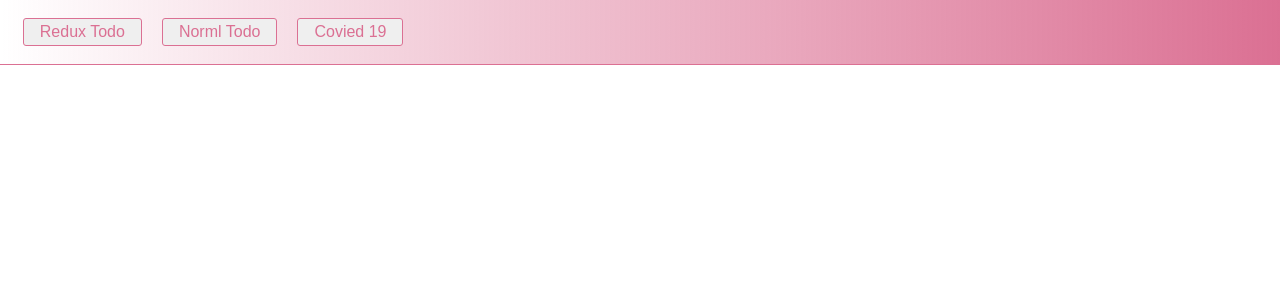
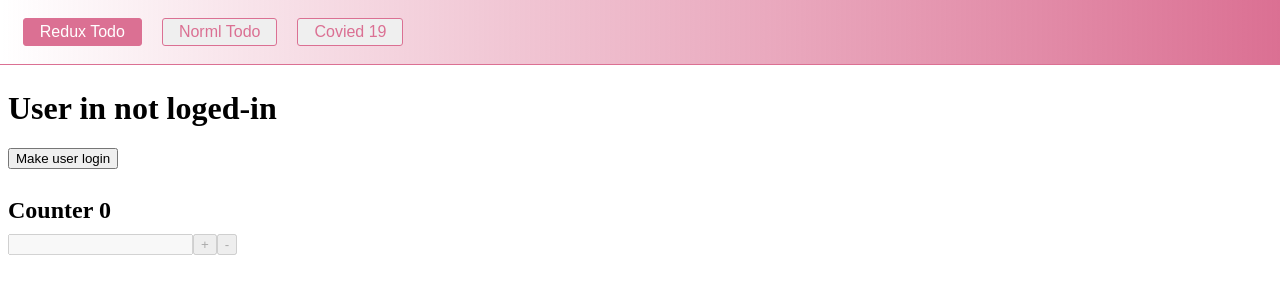
Before and after one commit to Corey-Peyton/react-redux, a React (Create React App) app: page /basic-redux in a window 1280 px wide. Shown: the top 300 px of the page. Built offline with nearby package versions, Linux system fonts and the light colour scheme.

Commit message:
Active btn and redirect added

```diff
--- a/src/App.js
+++ b/src/App.js
@@ -2,7 +2,12 @@ import React from "react";
 import BasicRedux from "./basic-redux";
 import Todo from "./todo";
 import UsingApi from "./using-api";
-import { BrowserRouter as Router, Switch, Route } from "react-router-dom";
+import {
+  BrowserRouter as Router,
+  Switch,
+  Route,
+  Redirect,
+} from "react-router-dom";
 import Manu from "./nav-manu";
 import DatailApi from "./details-api";
 
@@ -11,7 +16,7 @@ function App() {
     <Router>
       <Manu />
       <Switch>
-        <Route exact path="/">
+        <Route exact path="/basic-redux">
           <BasicRedux />
         </Route>
         <Route path="/normal-todo">
@@ -23,6 +28,7 @@ function App() {
         <Route path="/covid-19/:state">
           <DatailApi />
         </Route>
+        <Redirect to={"/basic-redux"} />
       </Switch>
     </Router>
   );
--- a/src/nav-manu.js
+++ b/src/nav-manu.js
@@ -10,15 +10,23 @@ const Manu = () => {
   return (
     <MainCont>
       <NavButton
-        className={location.pathname === "/" ? "activebtn" : ""}
-        onClick={() => history.push("/")}
+        bg={location.pathname === "/basic-redux" ? "activebtn" : ""}
+        onClick={() => history.push("/basic-redux")}
       >
         Redux Todo
       </NavButton>
-      <NavButton onClick={() => history.push("/normal-todo")}>
+      <NavButton
+        bg={location.pathname === "/normal-todo" ? "activebtn" : ""}
+        onClick={() => history.push("/normal-todo")}
+      >
         Norml Todo
       </NavButton>
-      <NavButton onClick={() => history.push("/covid-19")}>Covied 19</NavButton>
+      <NavButton
+        bg={location.pathname === "/covid-19" ? "activebtn" : ""}
+        onClick={() => history.push("/covid-19")}
+      >
+        Covied 19
+      </NavButton>
     </MainCont>
   );
 };
@@ -41,12 +49,15 @@ const MainCont = styled.div`
 `;
 
 const NavButton = styled.button`
-  color: palevioletred;
   font-size: 1em;
   padding: 0.25em 1em;
   margin: 5px 10px;
+  cursor: pointer;
   border: 1px solid palevioletred;
   border-radius: 3px;
+  color: ${(props) => (props.bg === "activebtn" ? "white" : "palevioletred")};
+  background-color: ${(props) =>
+    props.bg === "activebtn" ? "palevioletred" : ""};
 `;
 
 export default Manu;
```
